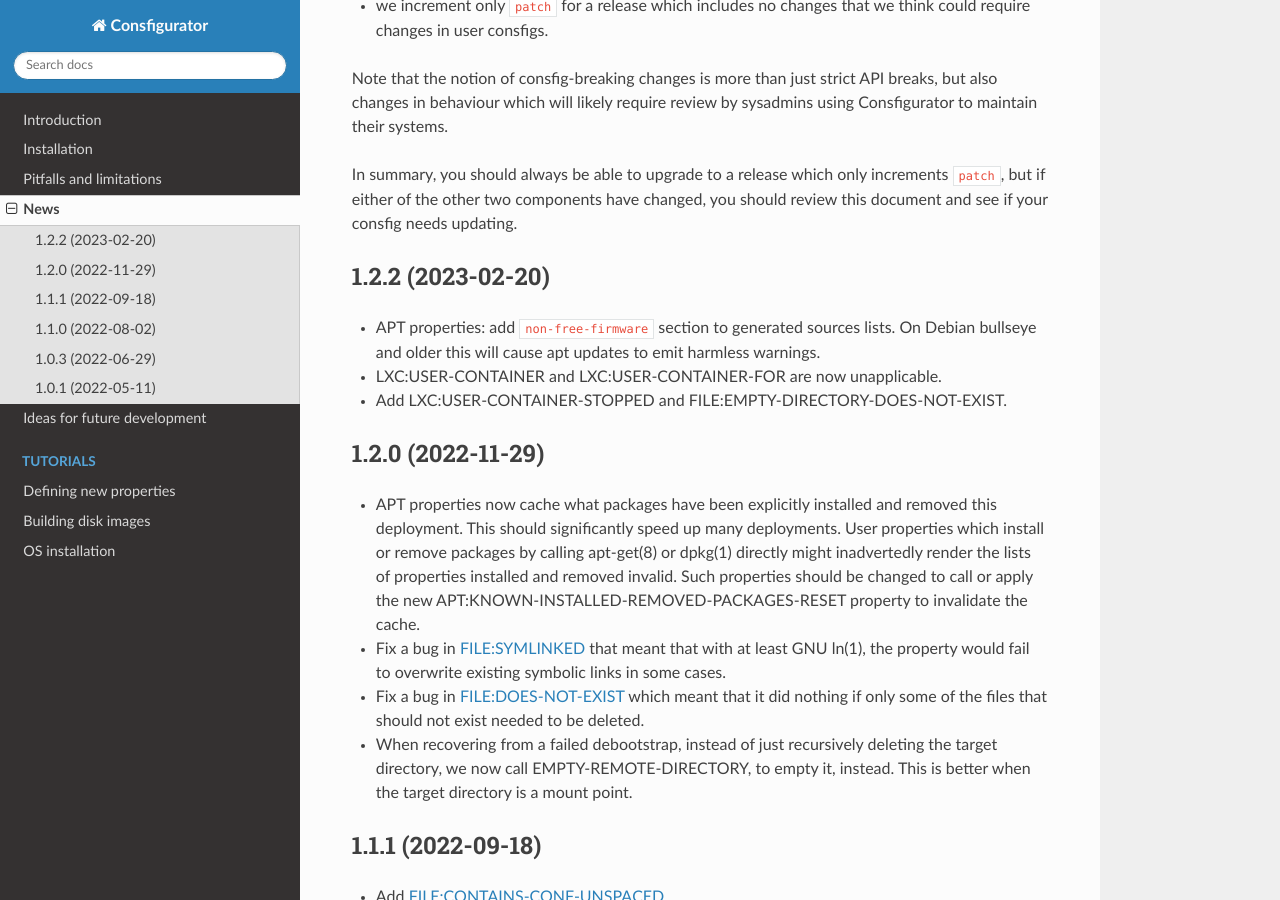
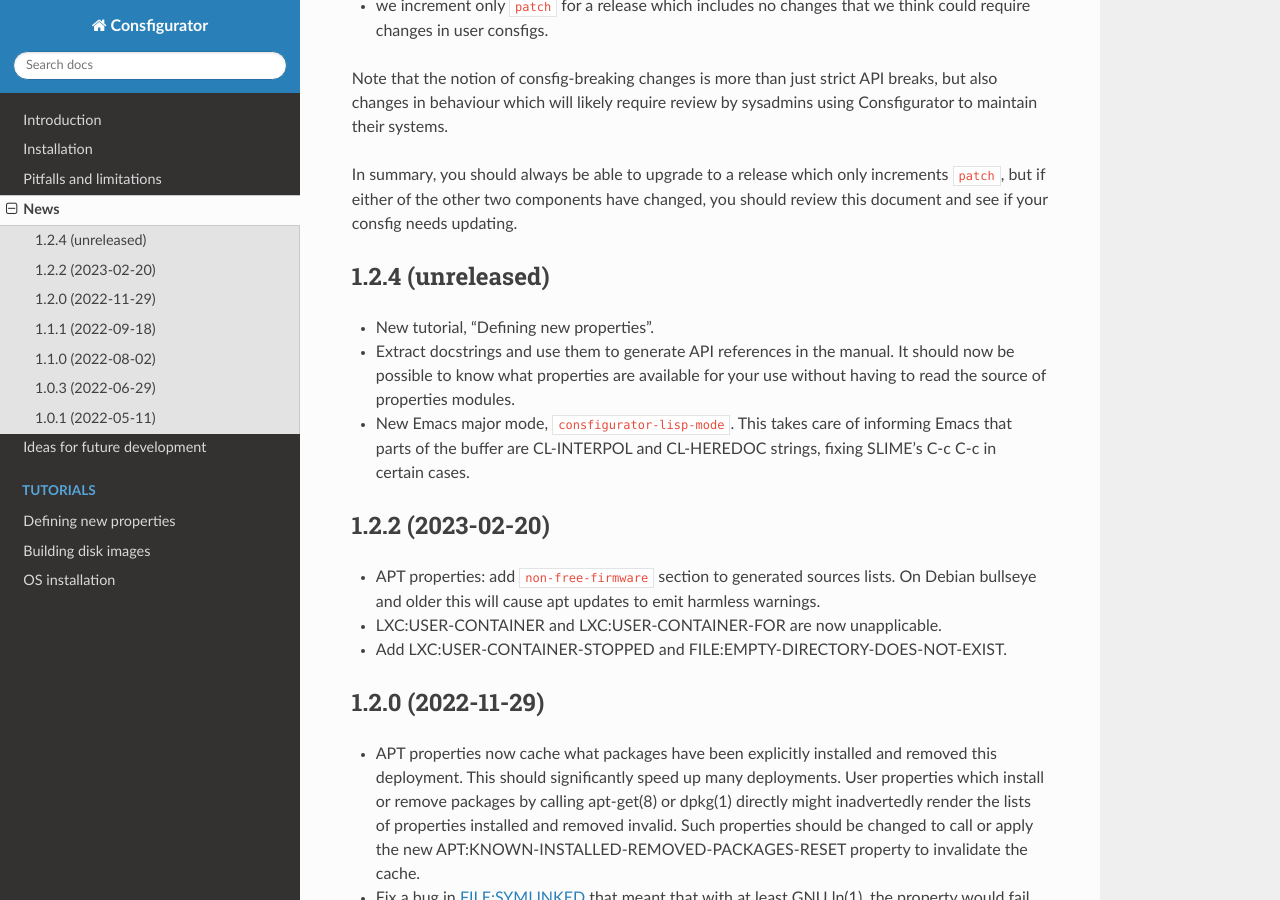
Before and after one commit to spwhitton/consfigurator, a Sphinx documentation site: the page built from doc/news.rst, in a window 1280 px wide and 900 px high, scrolled down 386 px. Built offline with Sphinx 7.4.7 and the Read the Docs theme 2.0.0, drawn with Linux system fonts in a browser that asks for light colours; pages that are not in the unit, such as notebooks, are missing from menus.

Commit message:
doc/news.rst: entries for 1.2.4
Signed-off-by: Sean Whitton <spwhitton@spwhitton.name>

```diff
--- a/doc/news.rst
+++ b/doc/news.rst
@@ -22,6 +22,19 @@
 In summary, you should always be able to upgrade to a release which only
 increments ``patch``, but if either of the other two components have changed,
 you should review this document and see if your consfig needs updating.
+
+1.2.4 (unreleased)
+------------------
+
+- New tutorial, "Defining new properties".
+
+- Extract docstrings and use them to generate API references in the manual.
+  It should now be possible to know what properties are available for your use
+  without having to read the source of properties modules.
+
+- New Emacs major mode, ``consfigurator-lisp-mode``.  This takes care of
+  informing Emacs that parts of the buffer are CL-INTERPOL and CL-HEREDOC
+  strings, fixing SLIME's C-c C-c in certain cases.
 
 1.2.2 (2023-02-20)
 ------------------
```
